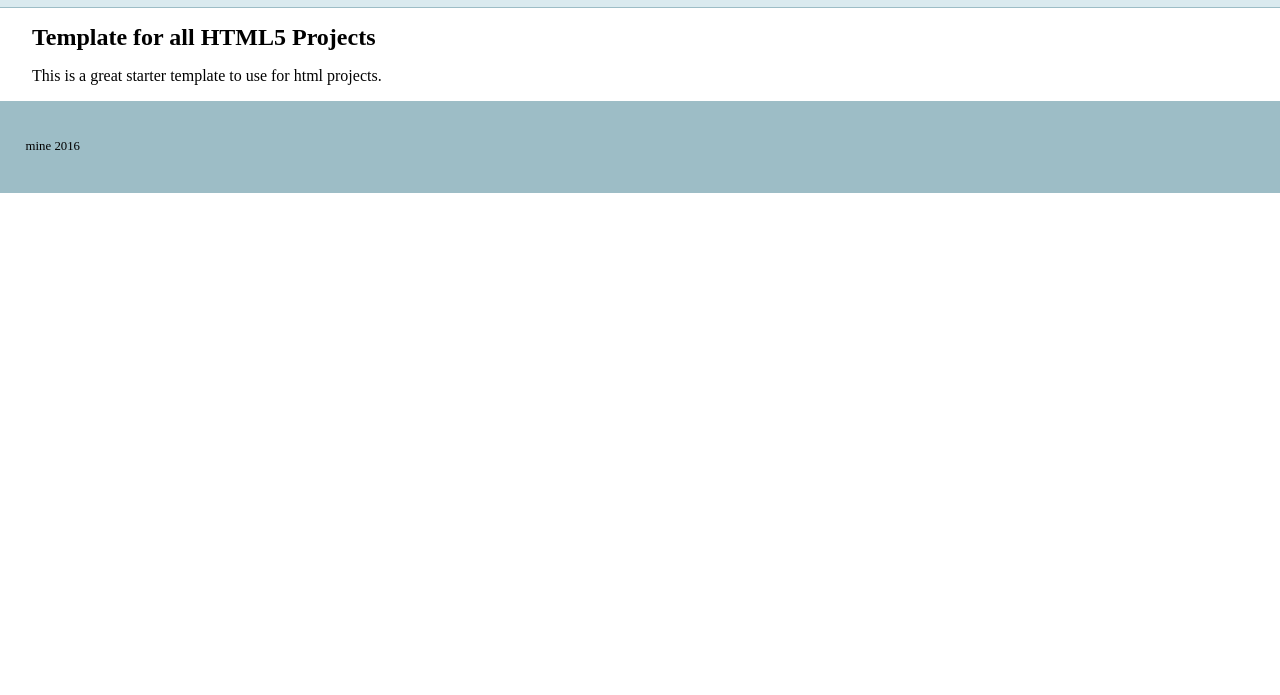
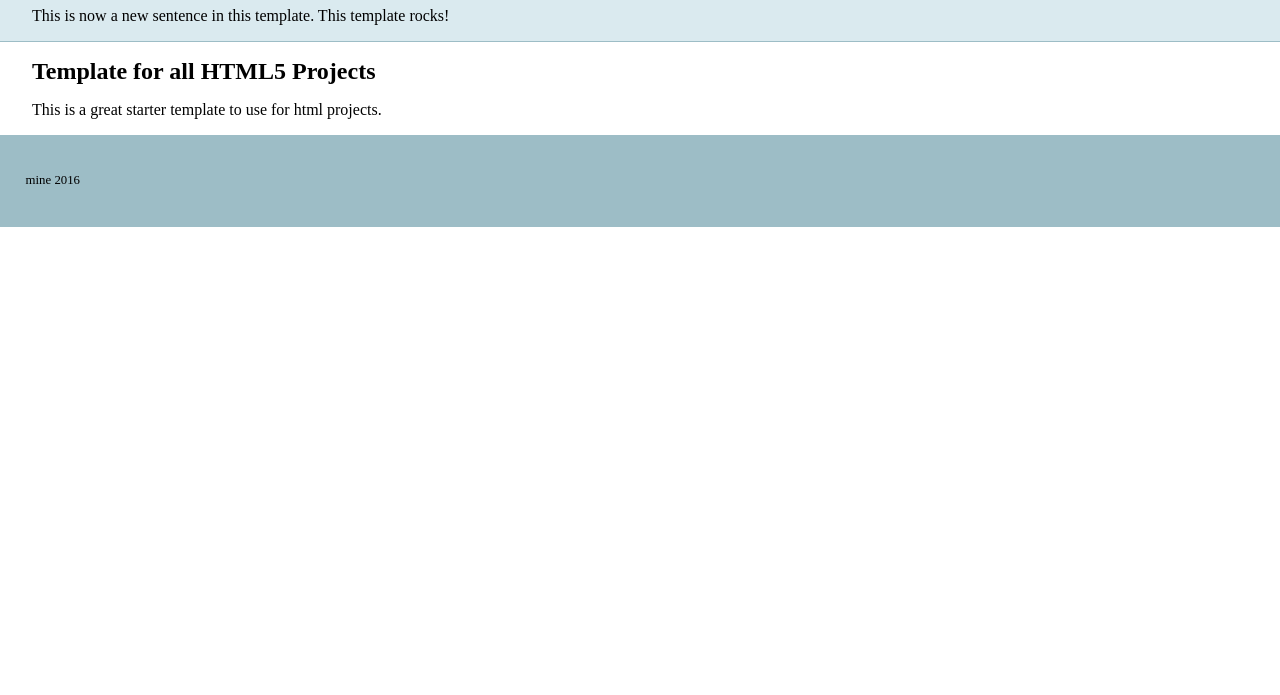
Before and after one commit to mckeddmatt/test-repo, a plain HTML site: page index.html in a window 1280 px wide. Shown: the part 105-800 px from the top of the page. Drawn offline with nearby package versions, Linux system fonts and the light colour scheme.

Commit message:
Update index.html
Added a <p>

```diff
--- a/index.html
+++ b/index.html
@@ -15,6 +15,7 @@
     <body>
     <header>
 	<h1><span aria-hidden="true" data-icon="&#xE087;" class="github-icon"></span> Github for Web Designers</h1>
+	<p>This is now a new sentence in this template. This template rocks!</p>
     </header>
     <nav id="pageNav">
     </nav>
```
